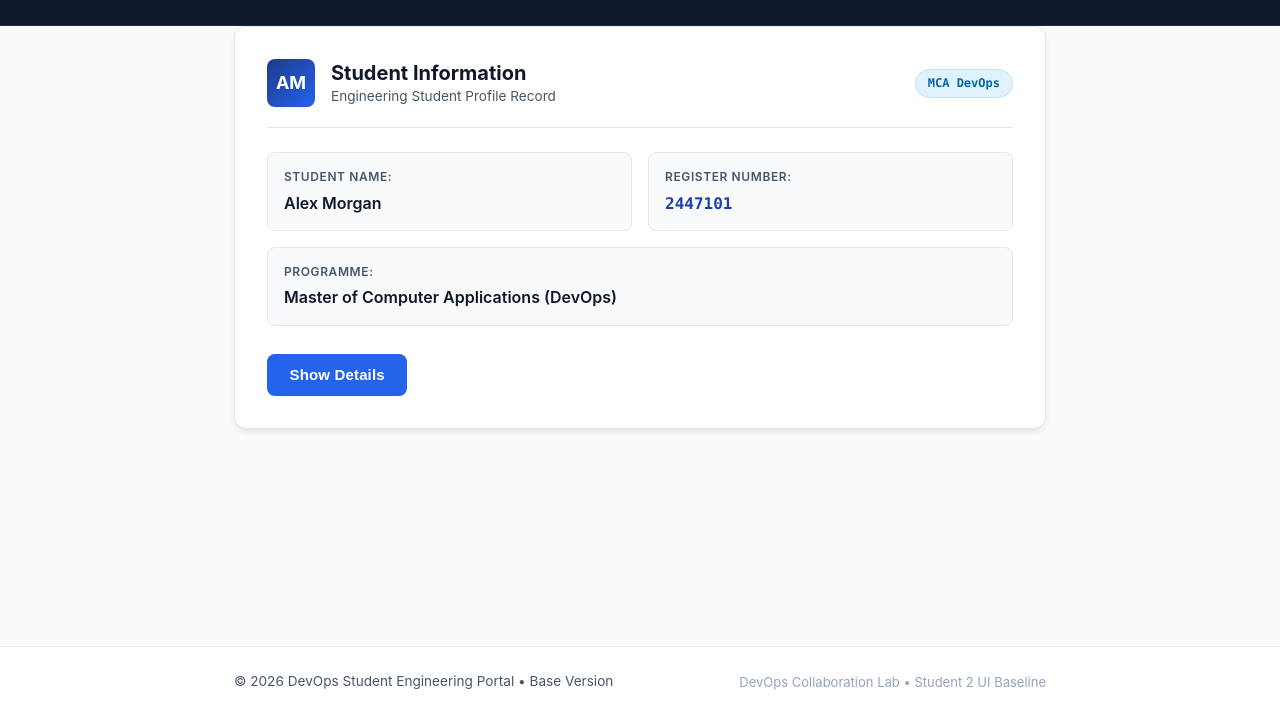
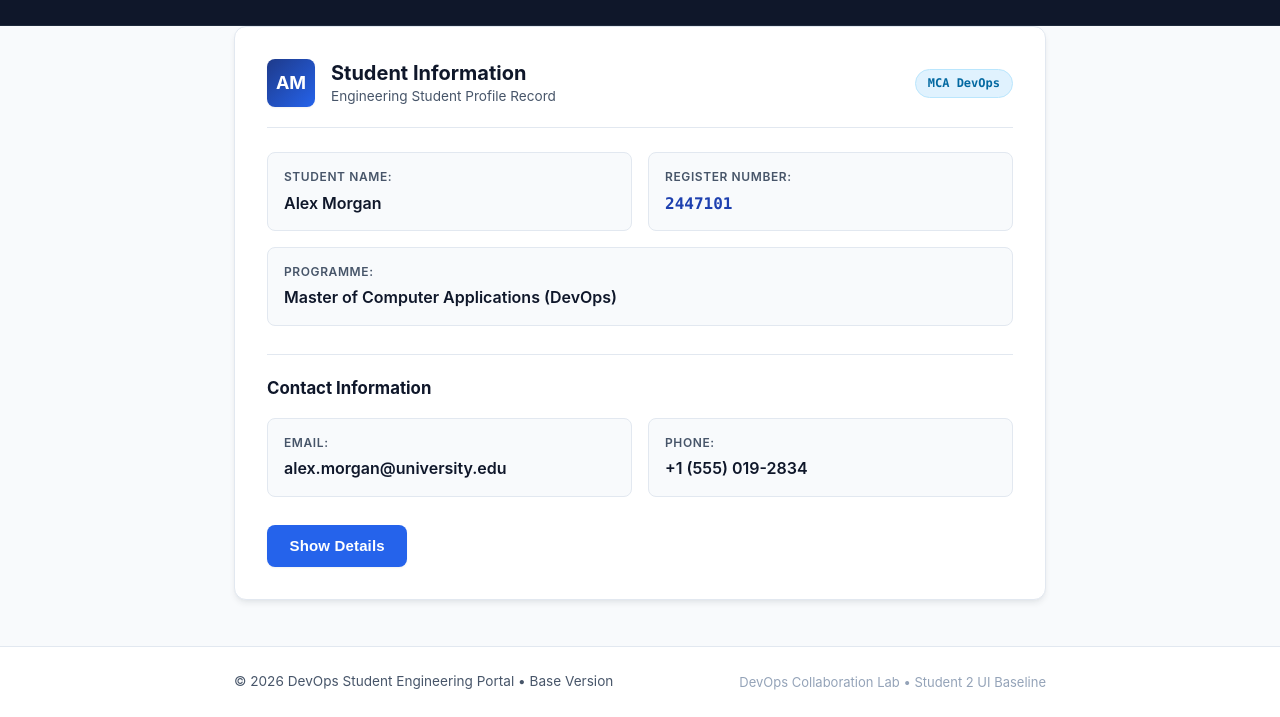
Before and after one commit to Vishwaxs/devops-student-engineering-portal, a plain HTML site: page index.html in a window 1280 px wide. Shown: the part 83-800 px from the top of the page. Drawn offline with Linux system fonts and the light colour scheme.

Commit message:
Add contact information

```diff
--- a/index.html
+++ b/index.html
@@ -55,6 +55,21 @@
         </div>
       </div>
 
+      <section class="contact-section" aria-labelledby="contact-info-heading">
+        <h3 id="contact-info-heading" class="subsection-title">Contact Information</h3>
+        <div class="info-grid">
+          <div class="info-group">
+            <span class="info-label">Email:</span>
+            <span class="info-value" id="student-email">alex.morgan@university.edu</span>
+          </div>
+
+          <div class="info-group">
+            <span class="info-label">Phone:</span>
+            <span class="info-value" id="student-phone">+1 (555) 019-2834</span>
+          </div>
+        </div>
+      </section>
+
       <div class="action-area">
         <button type="button" id="show-details-btn" class="btn">Show Details</button>
       </div>
--- a/style.css
+++ b/style.css
@@ -251,6 +251,20 @@ main {
   color: #1e40af;
 }
 
+/* Contact Section */
+.contact-section {
+  margin-top: 1.5rem;
+  padding-top: 1.25rem;
+  border-top: 1px solid var(--border-subtle);
+}
+
+.subsection-title {
+  font-size: 1.05rem;
+  font-weight: 700;
+  color: var(--text-primary);
+  margin-bottom: 1rem;
+}
+
 /* Action Area */
 .action-area {
   margin-top: 1.25rem;
```
